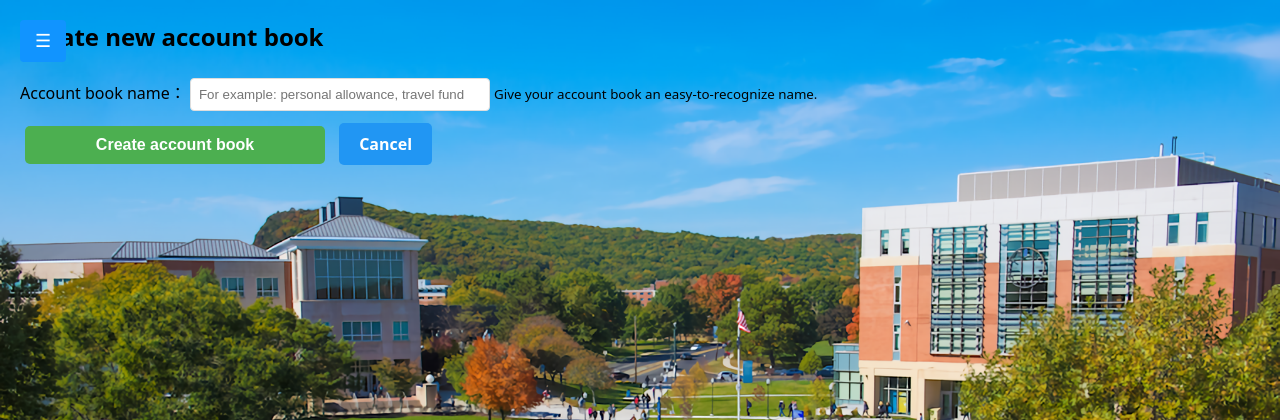
After one commit to Hualin120/CSC-400-Project, a Flask app: page /create_account_book in a window 1280 px wide. The commit adds this page. Shown: the top 420 px of the page. Run offline with Flask 3, Linux system fonts and the light colour scheme; the visitor is signed in with stand-in values (Sample User, id 1).

Commit message:
update transaction

```diff
--- a/app.py
+++ b/app.py
@@ -11,7 +11,7 @@ from forms import (
     ResetPasswordForm, TransactionForm
 )
 
-from models import db, User, Transaction, EmailToken, sha256
+from models import db, User, Transaction, EmailToken, sha256, AccountBook
 from email_utils import send_email
 from auth_utils import send_verification_code, can_resend_verify_code, build_reset_password_html
 from auth_routes import auth_bp
@@ -284,19 +284,61 @@ def dashboard():
 @app.route("/transactions", methods=['GET'])
 @login_required
 def transactions():
+    # Get users account book, so user can switch to another account book
+    account_books = AccountBook.query.filter_by(user_id=current_user.id).all()
+
+    # If there's no account book, redirect to create page
+    if not account_books:
+        flash('Please create an account book', 'info')
+        return redirect(url_for('create_account_book'))
+
+    # Get view type and account book id
+    view_type = request.args.get('view', 'current')  # 'current', 'all', 'specific'
+    book_id = request.args.get('book_id', None)
+
+    # Get current account book
+    current_book_id = session.get('current_account_book')
+    if not current_book_id or current_book_id not in [b.id for b in account_books]:
+        current_book_id = account_books[0].id
+        session['current_account_book'] = current_book_id
+
+    # Query transactions based on view type
+    if view_type == 'all':
+
+        # 1. All account book
+        transactions = Transaction.query.join(AccountBook).filter(
+            AccountBook.user_id == current_user.id
+        ).order_by(Transaction.date.desc()).all()
+        current_book = None
+
+    elif view_type == 'specific' and book_id:
+
+        # 2. Specific account book
+        current_book_id = int(book_id)
+        session['current_account_book'] = current_book_id
+        transactions = Transaction.query.filter_by(
+            account_book_id=current_book_id
+        ).order_by(Transaction.date.desc()).all()
+        current_book = AccountBook.query.get(current_book_id)
+
+    else:
+        # 3. Current account book(default)
+        transactions = Transaction.query.filter_by(
+            account_book_id=current_book_id
+        ).order_by(Transaction.date.desc()).all()
+        current_book = AccountBook.query.get(current_book_id)
+
+    # Allow user to filter income and expenses
     filter_type = request.args.get('filter', 'all')
+    if filter_type == 'income':
+        transactions = [t for t in transactions if t.type == 'income']
 
-    query = Transaction.query.filter_by(user_id=current_user.id)
+    elif filter_type == 'expense':
+        transactions = [t for t in transactions if t.type == 'expense']
 
-    if filter_type == 'income':
-        query = query.filter_by(type='income')
-    elif filter_type == 'expense':
-        query = query.filter_by(type='expense')
-
-    transactions = query.order_by(Transaction.date.desc()).all()
     form = TransactionForm()
 
-    return render_template('transactions.html', transactions=transactions, current_filter=filter_type, form=form)
+    return render_template('transactions.html', transactions=transactions, account_books=account_books, current_book=current_book, view_type=view_type, filter_type=filter_type, form=form)
 
 
 @app.route('/add_transaction', methods=['POST'])
@@ -304,18 +346,38 @@ def transactions():
 def add_transaction():
     form = TransactionForm()
 
+    # Get current account book id
+    current_book_id = session.get('current_account_book')
+
+    # To verify if the current account boox exist or not
+    if not current_book_id:
+        flash('Please select an account book first.', 'danger')
+        return redirect(url_for('transactions'))
+
+    # Verify if the current current account belongs to this user
+    current_book = AccountBook.query.filter_by(id=current_book_id, user_id=current_user.id).first()
+
+    if not current_book:
+        flash('Invalid account book selected.', 'danger')
+        return redirect(url_for('transactions'))
+
     if form.validate_on_submit():
-        transaction = Transaction(
-            type=form.type.data,
-            description=form.description.data,
-            category=form.category.data,
-            amount=form.amount.data,
-            user_id=current_user.id
-        )
-        db.session.add(transaction)
-        db.session.commit()
-        flash('Transaction added successfully!', 'success')
+        try:
+            transaction = Transaction(
+                type=form.type.data,
+                description=form.description.data,
+                category=form.category.data,
+                amount=form.amount.data,
+                account_book_id=current_book_id
+            )
+            db.session.add(transaction)
+            db.session.commit()
+            flash('Transaction added successfully!', 'success')
+        except Exception as e:
+            db.session.rollback()
+            flash(f'Error adding transaction: {str(e)}', 'danger')
     else:
+
         for field, errors in form.errors.items():
             for error in errors:
                 flash(f'{getattr(form, field).label.text}: {error}', 'danger')
@@ -326,10 +388,64 @@ def add_transaction():
 @app.route('/delete_transaction/<int:id>', methods=['POST'])
 @login_required
 def delete_transaction(id):
-    transaction = Transaction.query.filter_by(id=id, user_id=current_user.id).first_or_404()
-    db.session.delete(transaction)
-    db.session.commit()
-    flash('Transaction deleted.', 'success')
+    try:
+        # Verify whether a transaction belongs to the current user's account book via JOIN.
+        transaction = Transaction.query.join(AccountBook).filter(Transaction.id == id, AccountBook.user_id == current_user.id).first_or_404()
+
+        db.session.delete(transaction)
+        db.session.commit()
+        flash('Transaction deleted successfully.', 'success')
+
+    except Exception as e:
+        db.session.rollback()
+        flash(f'Error deleting transaction: {str(e)}', 'danger')
+
+    return redirect(url_for('transactions'))
+
+
+@app.route('/create_account_book', methods=['GET', 'POST'])
+@login_required
+def create_account_book():
+
+    if request.method == 'GET':
+        return render_template('create_account_book.html')
+
+    if request.method == 'POST':
+        book_name = request.form.get('book_name', '').strip()
+
+        # To check whether the account name is empty or not
+        if not book_name:
+            flash('Account book name cannot be empty', 'danger')
+            return redirect(url_for('create_account_book'))
+
+        # Create new account book
+        new_book = AccountBook(
+            bookname=book_name,
+            user_id=current_user.id
+        )
+
+        try:
+            db.session.add(new_book)
+            db.session.commit()
+
+            # Set the newly account book as current account book
+            session['current_account_book'] = new_book.id
+
+            flash(f'Account book "{book_name}" Create success!', 'success')
+            return redirect(url_for('transactions'))
+
+        except Exception as e:
+            db.session.rollback()
+            flash('An error occurred while creating account book. Please try again.', 'danger')
+            return redirect(url_for('create_account_book'))
+
+
+@app.route('/switch_account_book/<int:book_id>')
+@login_required
+def switch_account_book(book_id):
+    # To check and verify the account book is belong current user
+    book = AccountBook.query.filter_by(id=book_id, user_id=current_user.id).first_or_404()
+    session['current_account_book'] = book_id
     return redirect(url_for('transactions'))
 
 
--- a/requirements.txt
+++ b/requirements.txt
@@ -11,7 +11,7 @@ Flask-Bcrypt==1.0.1
 Flask-Login==0.6.3
 Flask-SQLAlchemy==3.1.1
 Flask-WTF==1.2.2
-Authlib==1.4.2
+Authlib==1.6.9
 greenlet==3.3.2
 idna==3.11
 itsdangerous==2.2.0
--- /dev/null
+++ b/templates/create_account_book.html
@@ -0,0 +1,24 @@
+{% extends "base.html" %}
+{% block title %}Create Account book{% endblock %}
+
+{% block content %}
+<div class="container">
+    <h2>Create new account book</h2>
+
+    <form method="POST">
+        <div class="form-group">
+            <label for="book_name">Account book name：</label>
+            <input type="text"
+                   class="form-control"
+                   id="book_name"
+                   name="book_name"
+                   placeholder="For example: personal allowance, travel fund"
+                   required>
+            <small class="form-text text-muted">Give your account book an easy-to-recognize name.</small>
+        </div>
+
+        <button type="submit" class="btn btn-primary">Create account book</button>
+        <a href="{{ url_for('transactions') }}" class="btn btn-secondary">Cancel</a>
+    </form>
+</div>
+{% endblock %}
```
Also changed, not shown: models.py (+11 -0 lines), templates/transactions.html (+25 -0 lines).
